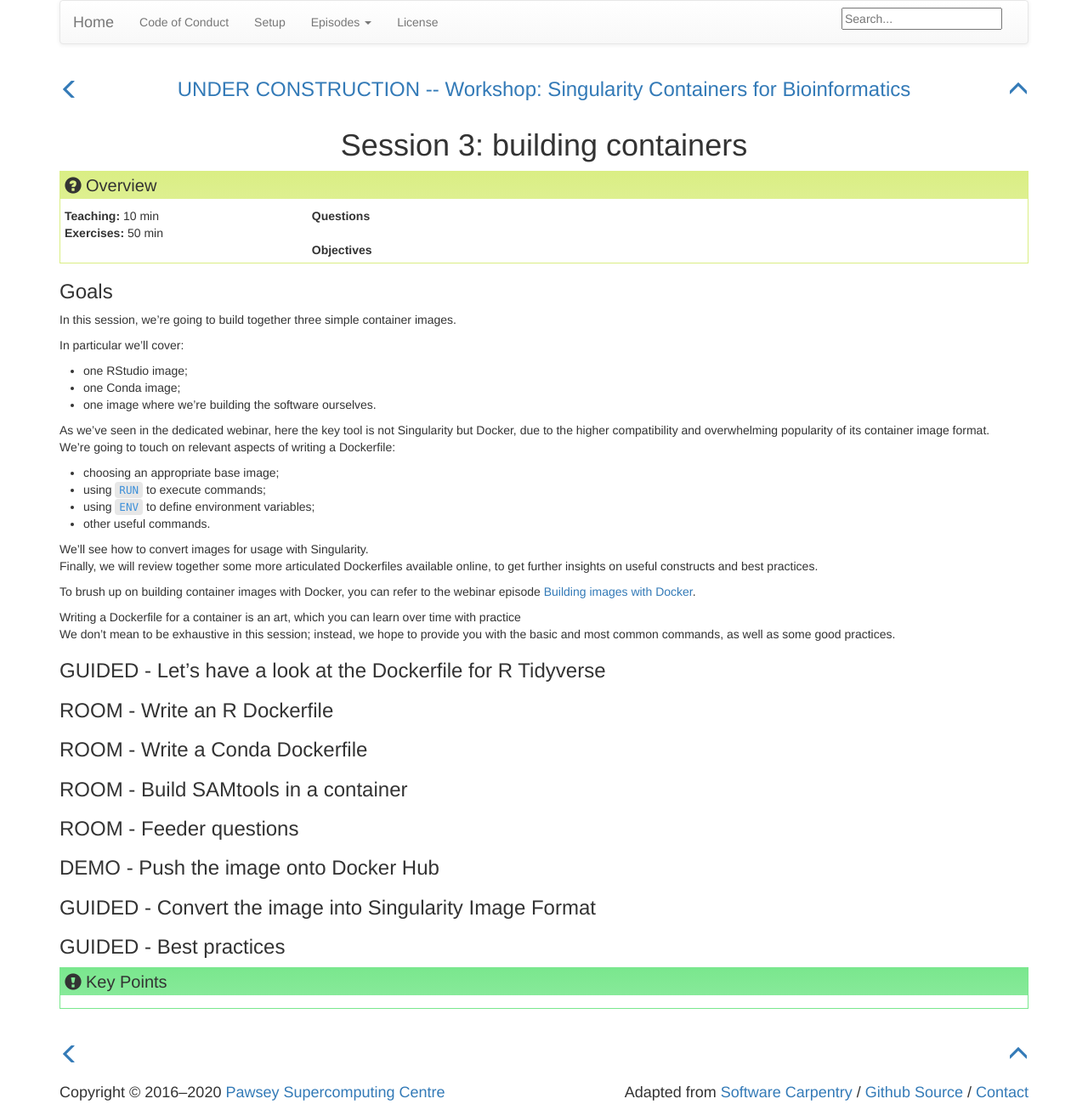
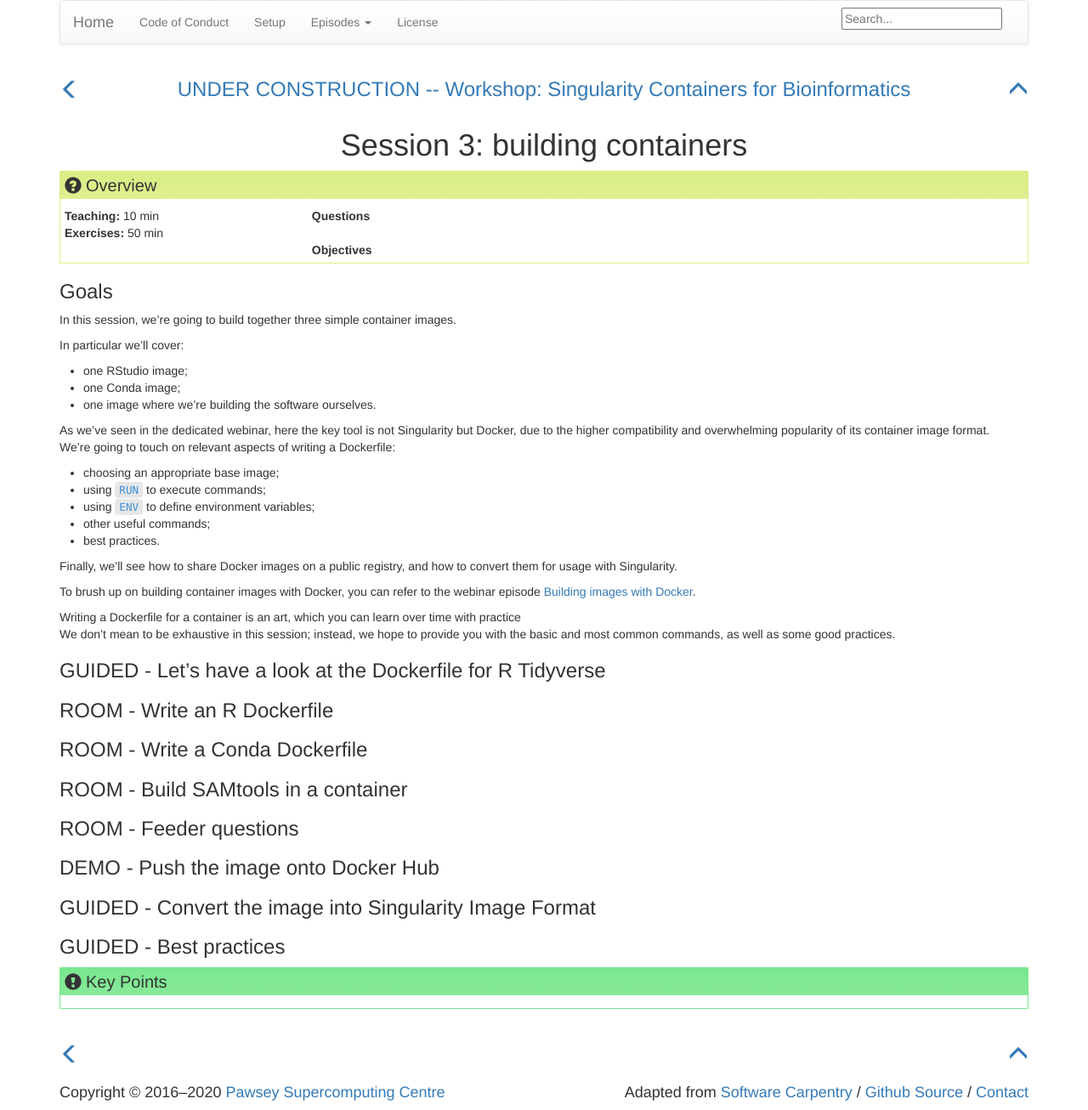
Before and after one commit to PawseySC/containers-bioinformatics-workshop, a Jekyll site: the page built from _episodes/5.build.md, in a window 1280 px wide. Shown: the whole page at 85% size. Built offline with Jekyll 4.4.1, drawn with Linux system fonts in a browser that asks for light colours.

Commit message:
s3 edits

```diff
--- a/_episodes/5.build.md
+++ b/_episodes/5.build.md
@@ -21,10 +21,10 @@ We're going to touch on relevant aspects of writing a Dockerfile:
 * choosing an appropriate base image;
 * using `RUN` to execute commands;
 * using `ENV` to define environment variables;
-* other useful commands.
+* other useful commands;
+* best practices.
 
-We'll see how to convert images for usage with Singularity.
-Finally, we will review together some more articulated Dockerfiles available online, to get further insights on useful constructs and best practices.
+Finally, we'll see how to share Docker images on a public registry, and how to convert them for usage with Singularity.
 
 To brush up on building container images with Docker, you can refer to the webinar episode [Building images with Docker](https://pawseysc.github.io/singularity-containers/22-build-docker/index.html).
 
```
